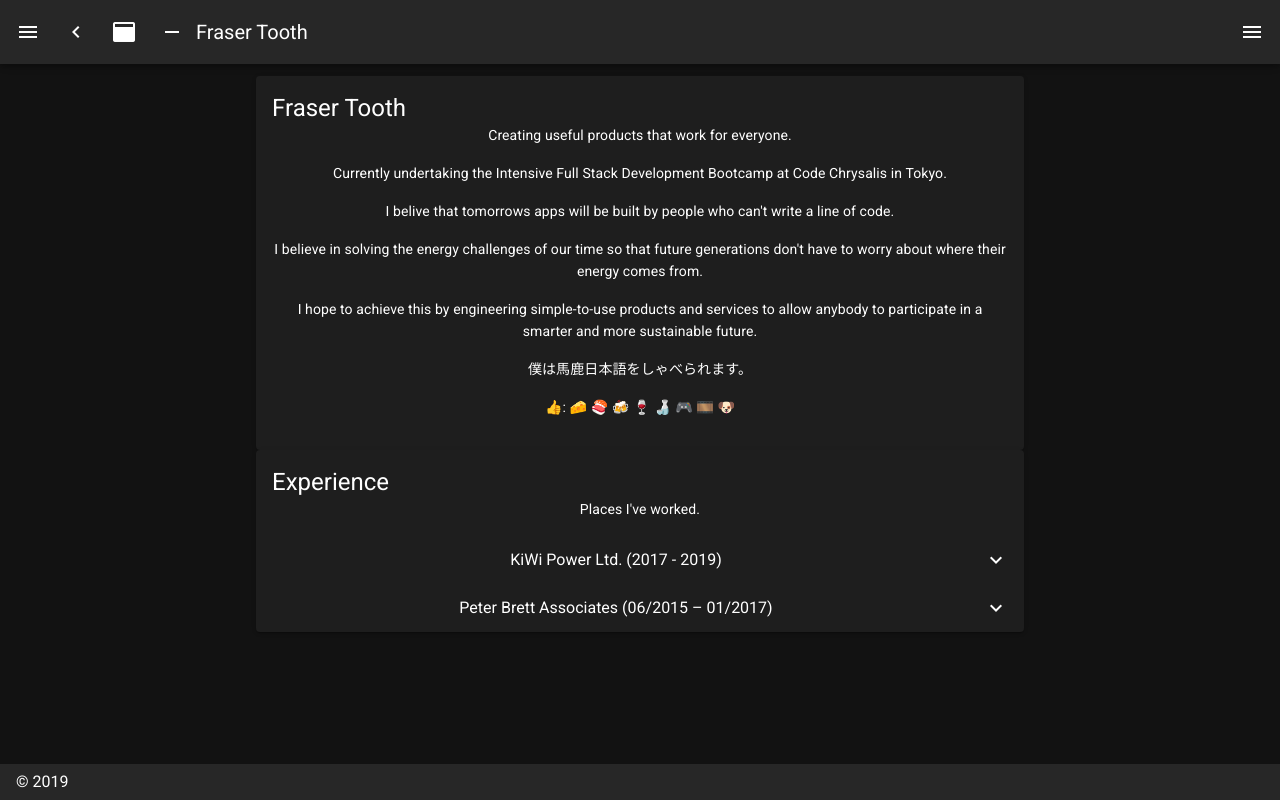
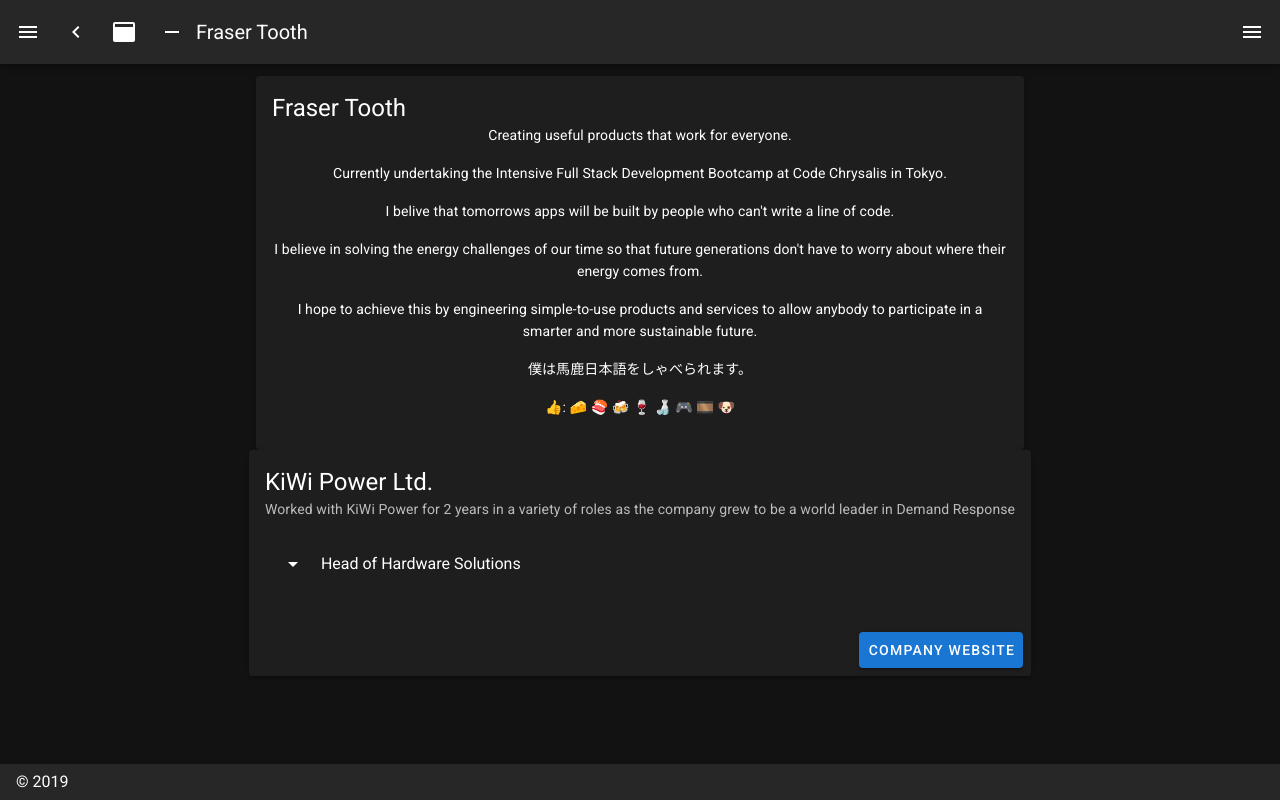
Before and after one commit to FraserTooth/frasertooth.github.io-vueApp, a Nuxt app: page /aboutme in a window 1280 px wide. Built offline with nearby package versions, Linux system fonts and the light colour scheme.

Commit message:
Rebuilt JSON file system into jobs

```diff
--- /dev/null
+++ b/assets/data/experience/kiwipower.json
@@ -0,0 +1,20 @@
+{
+  "company": "KiWi Power Ltd.",
+  "subtitle": "Worked with KiWi Power for 2 years in a variety of roles as the company grew to be a world leader in Demand Response",
+  "jobs": [
+    {
+      "jobTitle": "Head of Hardware Solutions",
+      "dates": "(01/2019 – 04/2019)",
+      "lines": [
+        "Led a team supporting the work of the Technology, Sales, Installation and Operational teams to solve Hardware challenges.",
+        "Our work involved acting as 'subject matter experts' for our hardware, business systems and 3rd party integrations.",
+        "Led the certification process for our IoT Energy Management Product 'Fruit' to achieve UL2900-2-2 and UL Safety Certification",
+        "Onboarding of new manufacturers. Ran the hiring process in the Firmware team",
+        "Engagement with external partners to assist in the technical analysis of new business opportunities."
+      ]
+    }
+  ],
+  "links": {
+    "Company Website": "https://www.kiwipowered.com/"
+  }
+}
--- a/assets/data/projects/alwyn.json
+++ b/assets/data/projects/alwyn.json
@@ -6,7 +6,7 @@
     "Built in React & Node."
   ],
   "links": {
-    "Project Page": "https://github.com/FraserTooth/alwyn",
+    "Github Page": "https://github.com/FraserTooth/alwyn",
     "Demo": "https://alwyn.herokuapp.com/"
   }
 }
--- a/assets/data/projects/goexamine.json
+++ b/assets/data/projects/goexamine.json
@@ -7,6 +7,6 @@
     "API Built in Go deployed to Google Cloud Functions."
   ],
   "links": {
-    "Project Page": "https://github.com/FraserTooth/go_examine"
+    "Github Page": "https://github.com/FraserTooth/go_examine"
   }
 }
--- /dev/null
+++ b/components/experience/CompanyCard.vue
@@ -0,0 +1,28 @@
+<template>
+  <v-card>
+    <v-card-title class="headline">{{experienceData.company}}</v-card-title>
+    <v-card-subtitle>{{experienceData.subtitle}}</v-card-subtitle>
+    <Job v-for="jobData in experienceData.jobs" :jobData="jobData" :key="jobData.jobTitle[0]" />
+    <v-card-text>
+      <div v-for="line in experienceData.paragraphs" :key="line[0]">{{line}}</div>
+    </v-card-text>
+    <v-card-actions>
+      <v-spacer />
+      <v-btn
+        v-for="(url, name) in experienceData.links"
+        color="primary"
+        link
+        :href="url"
+        :key="url"
+      >{{name}}</v-btn>
+    </v-card-actions>
+  </v-card>
+</template>
+
+<script>
+import Job from './Job.vue'
+export default {
+  components: { Job },
+  props: ['experienceData']
+}
+</script>
--- /dev/null
+++ b/components/experience/Job.vue
@@ -0,0 +1,22 @@
+<template>
+  <v-list-group no-action sub-group>
+    <template v-slot:activator>
+      <v-list-item-content>
+        <v-list-item-title>{{jobData.jobTitle}}</v-list-item-title>
+      </v-list-item-content>
+    </template>
+
+    <v-list-item>
+      <v-list-item-content>
+        <v-card-subtitle>{{jobData.dates}}</v-card-subtitle>
+        <div v-for="line in jobData.lines" :key="line[0]">{{line}}</div>
+      </v-list-item-content>
+    </v-list-item>
+  </v-list-group>
+</template>
+
+<script>
+export default {
+  props: ['jobData']
+}
+</script>
--- a/pages/aboutme.vue
+++ b/pages/aboutme.vue
@@ -1,17 +1,25 @@
 <template>
   <v-layout column justify-center align-center>
     <ResumeIntroduction />
-    <ResumeExperience />
+    <CompanyCard :experienceData="kiwiData" />
   </v-layout>
 </template>
 
 <script>
 import ResumeIntroduction from '../components/resume/ResumeIntroduction.vue'
-import ResumeExperience from '../components/resume/ResumeExperience.vue'
+import CompanyCard from '../components/experience/CompanyCard.vue'
+
+//  JSON Files for Jobs
+import kiwiData from '../assets/data/experience/kiwipower.json'
 export default {
   components: {
     ResumeIntroduction,
-    ResumeExperience
+    CompanyCard
+  },
+  data() {
+    return {
+      kiwiData
+    }
   }
 }
 </script>
--- a/pages/index.vue
+++ b/pages/index.vue
@@ -20,7 +20,7 @@
         </v-card-text>
         <v-card-actions>
           <v-spacer />
-          <v-btn color="primary" nuxt to="/aboutme">Resume</v-btn>
+          <v-btn color="primary" nuxt to="/aboutme">About Me</v-btn>
           <v-spacer />
           <v-btn color="primary" nuxt to="/projects">Projects</v-btn>
         </v-card-actions>
```
